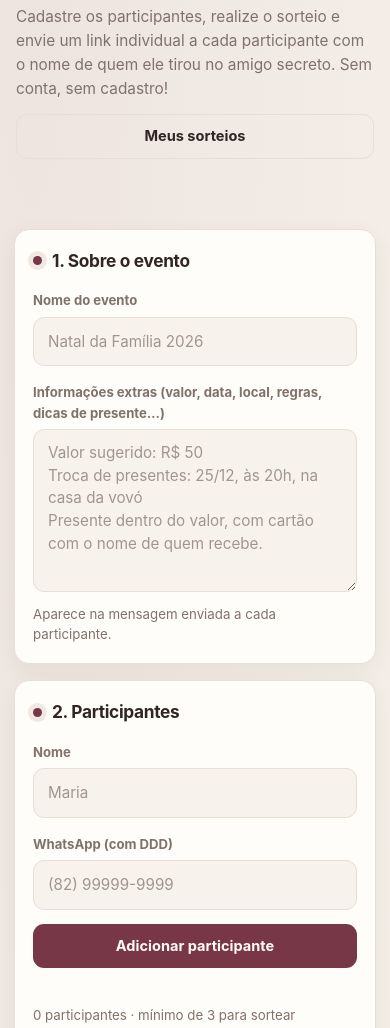
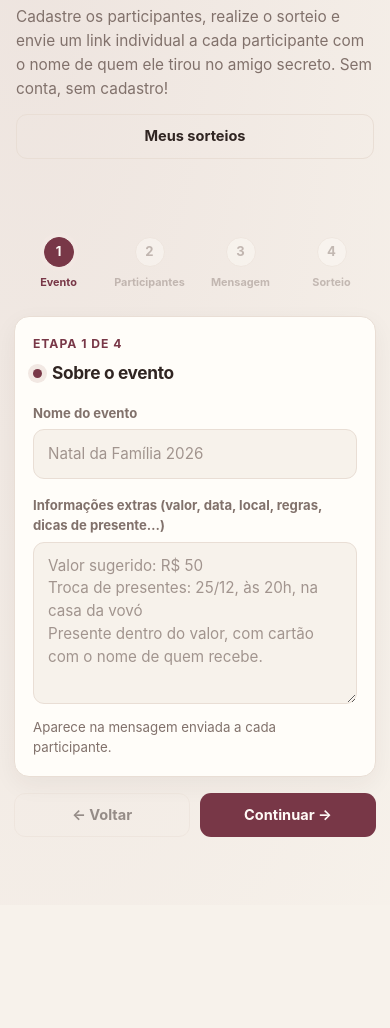
Before and after one commit to sarahcnog/amigosecreto, a plain HTML site: page index.html in a window 390 px wide. Shown: the part 72-1100 px from the top of the page. After the commit the page ends 977 px from the top, so only its background shows below. Drawn offline with Linux system fonts and the light colour scheme.

Commit message:
Add wizard navigation for event setup steps

```diff
--- a/index.html
+++ b/index.html
@@ -89,6 +89,20 @@ button.danger:hover:not(:disabled){background:#fff0ee;box-shadow:none}
 #adminErr{font-weight:650;background:color-mix(in srgb,#c94a4a 9%,var(--card));border:1px solid #c97878;border-radius:10px;padding:10px 12px}
 #setup .card h2{display:flex;align-items:center;gap:10px}
 #setup .card h2::before{content:"";display:inline-block;width:9px;height:9px;border-radius:50%;background:var(--ac);box-shadow:0 0 0 5px var(--soft);flex:0 0 auto}
+.wizard-progress{display:grid;grid-template-columns:repeat(4,minmax(0,1fr));gap:8px;margin:0 0 18px}
+.wizard-progress button{display:flex;flex-direction:column;align-items:center;gap:7px;min-width:0;padding:10px 4px;background:transparent;color:var(--mut);border:0;border-radius:12px;font-size:.76rem;font-weight:650}
+.wizard-progress button:hover:not(:disabled){background:var(--soft);box-shadow:none}
+.wizard-progress .step-dot{display:grid;place-items:center;width:30px;height:30px;border:1px solid var(--bd);border-radius:50%;background:var(--card);font-size:.82rem}
+.wizard-progress button[aria-current="step"]{color:var(--ac)}
+.wizard-progress button[aria-current="step"] .step-dot{background:var(--ac);border-color:var(--ac);color:var(--acx);box-shadow:0 0 0 4px var(--soft)}
+.wizard-progress button.completed .step-dot{background:var(--soft);border-color:var(--ac);color:var(--ac)}
+.wizard-progress button:disabled{opacity:.42;cursor:not-allowed}
+.wizard-step{min-height:300px}
+.step-kicker{color:var(--ac);font-size:.76rem;font-weight:750;letter-spacing:.08em;text-transform:uppercase;margin:0 0 6px}
+.wizard-nav{display:flex;justify-content:space-between;gap:10px;margin:14px 0 24px}
+.wizard-nav button{min-width:116px}
+.wizard-nav .primary-next{margin-left:auto}
+.step-summary{background:var(--soft);border-radius:12px;padding:12px 14px;margin:14px 0 0;color:var(--mut);font-size:.88rem}
 #sortear{min-height:52px;font-size:1rem;letter-spacing:.005em;border-radius:13px;box-shadow:0 8px 18px color-mix(in srgb,var(--ac) 22%,transparent)}
 #sortear:hover:not(:disabled){box-shadow:0 10px 22px color-mix(in srgb,var(--ac) 28%,transparent)}
 #openHistory{white-space:nowrap;flex:0 0 auto}
@@ -108,6 +122,10 @@ a:not(.btn){color:var(--ac);font-weight:650;text-decoration-thickness:1px;text-u
   #setup .card h2{margin-bottom:12px}
   .history-actions button,.history-actions a{flex:1}
   #result .row>button{flex:1}
+  .wizard-progress{gap:2px}
+  .wizard-progress button{font-size:.68rem;padding:8px 1px}
+  .wizard-nav button{flex:1;min-width:0}
+  .wizard-step{min-height:0}
 }
 @media(prefers-reduced-motion:reduce){*,*::before,*::after{scroll-behavior:auto!important;transition:none!important}}
 </style>
@@ -142,8 +160,15 @@ a:not(.btn){color:var(--ac);font-weight:650;text-decoration-thickness:1px;text-u
   </section>
   <br />
   <section id="setup">
-    <div class="card">
-      <h2>1. Sobre o evento</h2>
+    <nav class="wizard-progress" aria-label="Etapas do sorteio">
+      <button type="button" data-go-step="0" aria-current="step"><span class="step-dot">1</span><span>Evento</span></button>
+      <button type="button" data-go-step="1" disabled><span class="step-dot">2</span><span>Participantes</span></button>
+      <button type="button" data-go-step="2" disabled><span class="step-dot">3</span><span>Mensagem</span></button>
+      <button type="button" data-go-step="3" disabled><span class="step-dot">4</span><span>Sorteio</span></button>
+    </nav>
+    <div class="card wizard-step" data-step="0">
+      <p class="step-kicker">Etapa 1 de 4</p>
+      <h2>Sobre o evento</h2>
       <label for="evt">Nome do evento</label>
       <input id="evt" placeholder="Natal da Família 2026" maxlength="60">
       <label for="info">Informações extras (valor, data, local, regras, dicas de presente…)</label>
@@ -151,8 +176,9 @@ a:not(.btn){color:var(--ac);font-weight:650;text-decoration-thickness:1px;text-u
       <p class="note">Aparece na mensagem enviada a cada participante.</p>
     </div>
 
-    <div class="card">
-      <h2>2. Participantes</h2>
+    <div class="card wizard-step hide" data-step="1">
+      <p class="step-kicker">Etapa 2 de 4</p>
+      <h2>Participantes</h2>
       <label for="nome">Nome</label>
       <input id="nome" placeholder="Maria" maxlength="40" autocomplete="off">
       <label for="tel">WhatsApp (com DDD)</label>
@@ -161,11 +187,11 @@ a:not(.btn){color:var(--ac);font-weight:650;text-decoration-thickness:1px;text-u
       <p class="err" id="err" role="alert"></p>
       <ul id="lista"></ul>
       <p class="note" id="cnt"></p>
-      <p class="note">Aviso: ao abrir o link individual, o sistema registra data, horário, endereço IP e informações do navegador/dispositivo para auditoria do sorteio.</p>
     </div>
 
-    <div class="card">
-      <h2>3. Mensagem enviada no WhatsApp</h2>
+    <div class="card wizard-step hide" data-step="2">
+      <p class="step-kicker">Etapa 3 de 4</p>
+      <h2>Mensagem enviada no WhatsApp</h2>
       <label for="tpl">Texto da mensagem</label>
       <textarea id="tpl" rows="10" maxlength="1200"></textarea>
       <p class="note">Use <b>{nome}</b> (quem recebe), <b>{evento}</b>, <b>{info}</b> (informações extras) e <b>{link}</b> (link pessoal para ver quem tirou). Se esquecer o {link}, ele é adicionado no final. O nome do sorteado nunca vai escrito na mensagem.</p>
@@ -177,15 +203,20 @@ a:not(.btn){color:var(--ac);font-weight:650;text-decoration-thickness:1px;text-u
       <p class="note">Use o endereço público do GitHub Pages. Ele será usado para montar os links individuais e o link privado da auditoria.</p>
     </div>
 
-    <div class="card">
-      <h2>4. Segurança do organizador</h2>
+    <div class="card wizard-step hide" data-step="3">
+      <p class="step-kicker">Etapa 4 de 4</p>
+      <h2>Segurança do organizador</h2>
       <label for="adminCode">Código privado para autorizar o sorteio</label>
       <input id="adminCode" type="password" autocomplete="off" placeholder="Digite seu código privado" maxlength="120">
       <p class="note">Esse código autoriza a criação do sorteio. Ele não é salvo no navegador e deve ser igual ao secret DRAW_ADMIN_SECRET configurado no Supabase.</p>
       <p class="err hide" id="adminErr" role="alert"></p>
+      <div class="step-summary">Antes de sortear, confira se os participantes e as informações do evento estão corretos.</div>
+      <button class="full" id="sortear" type="button" disabled>🎲 Sortear amigo secreto</button>
     </div>
-
-    <button class="full" id="sortear" type="button" disabled>🎲 Sortear amigo secreto</button>
+    <div class="wizard-nav">
+      <button class="sec" id="stepBack" type="button" disabled>← Voltar</button>
+      <button id="stepNext" class="primary-next" type="button">Continuar →</button>
+    </div>
   </section>
 
   <section id="result" class="hide">
@@ -250,6 +281,43 @@ a:not(.btn){color:var(--ac);font-weight:650;text-decoration-thickness:1px;text-u
     var nome=people.length?people[0].nome:'Maria';
     $('prev').textContent=build({nome:nome,evento:evento(),info:$('info').value.trim(),link:'https://…/#r3f9a…  (link pessoal de '+nome+')'});
   }
+
+  /* ---------- fluxo guiado do organizador ---------- */
+  var currentStep=0;
+  var stepNames=['Sobre o evento','Participantes','Mensagem','Segurança do organizador'];
+  function updateWizard(){
+    Array.prototype.forEach.call(document.querySelectorAll('[data-step]'),function(card){
+      card.classList.toggle('hide',Number(card.getAttribute('data-step'))!==currentStep);
+    });
+    Array.prototype.forEach.call(document.querySelectorAll('[data-go-step]'),function(btn){
+      var index=Number(btn.getAttribute('data-go-step'));
+      btn.setAttribute('aria-current',index===currentStep?'step':'false');
+      btn.classList.toggle('completed',index<currentStep);
+      btn.disabled=index>currentStep;
+    });
+    $('stepBack').disabled=currentStep===0;
+    $('stepNext').classList.toggle('hide',currentStep===3);
+    $('stepNext').textContent=currentStep===2?'Ir para segurança →':'Continuar →';
+    $('setup').setAttribute('aria-label','Etapa '+(currentStep+1)+' de 4: '+stepNames[currentStep]);
+  }
+  function goStep(index){
+    if(index<0||index>3)return;
+    if(index>currentStep&&!validateStep(currentStep))return;
+    currentStep=index;updateWizard();window.scrollTo({top:0,behavior:'smooth'});
+    var first=$('setup').querySelector('[data-step="'+index+'"] input, [data-step="'+index+'"] textarea');
+    if(first&&index!==3)first.focus({preventScroll:true});
+  }
+  function validateStep(index){
+    if(index===1&&people.length<3){$('err').textContent='Adicione pelo menos 3 participantes para continuar.';return false}
+    if(index===2){
+      var url=normalizeSiteUrl($('base').value||location.href);
+      if(!/^https?:\/\//i.test(url)){$('base').focus();$('base').setCustomValidity('Informe o endereço público do GitHub Pages.');$('base').reportValidity();$('base').setCustomValidity('');return false}
+    }
+    return true;
+  }
+  $('stepBack').onclick=function(){goStep(currentStep-1)};
+  $('stepNext').onclick=function(){goStep(currentStep+1)};
+  Array.prototype.forEach.call(document.querySelectorAll('[data-go-step]'),function(btn){btn.onclick=function(){var target=Number(btn.getAttribute('data-go-step'));if(target<=currentStep)goStep(target)}});
 
   /* ---------- participantes ---------- */
   function renderList(){
@@ -389,7 +457,7 @@ a:not(.btn){color:var(--ac);font-weight:650;text-decoration-thickness:1px;text-u
   function showAdminError(e){$('adminErr').textContent=e.message||'Não foi possível registrar o sorteio.';$('adminErr').classList.remove('hide');$('adminCode').focus()}
   $('adminCode').addEventListener('input',function(){$('adminErr').textContent='';$('adminErr').classList.add('hide')});
   $('sortear').onclick=function(){ $('adminErr').textContent='';$('adminErr').classList.add('hide');run().catch(showAdminError)};
-  $('voltar').onclick=function(){draw=null;show(false)};
+  $('voltar').onclick=function(){draw=null;show(false);currentStep=3;updateWizard();window.scrollTo(0,0)};
   var armed=false;
   $('refazer').onclick=function(){
     var b=$('refazer');
@@ -480,7 +548,7 @@ a:not(.btn){color:var(--ac);font-weight:650;text-decoration-thickness:1px;text-u
     });
   }
   window.addEventListener('hashchange',route);
-  renderList();renderPrev();route();
+  renderList();renderPrev();updateWizard();route();
 })();
 </script>
 </body>
```
